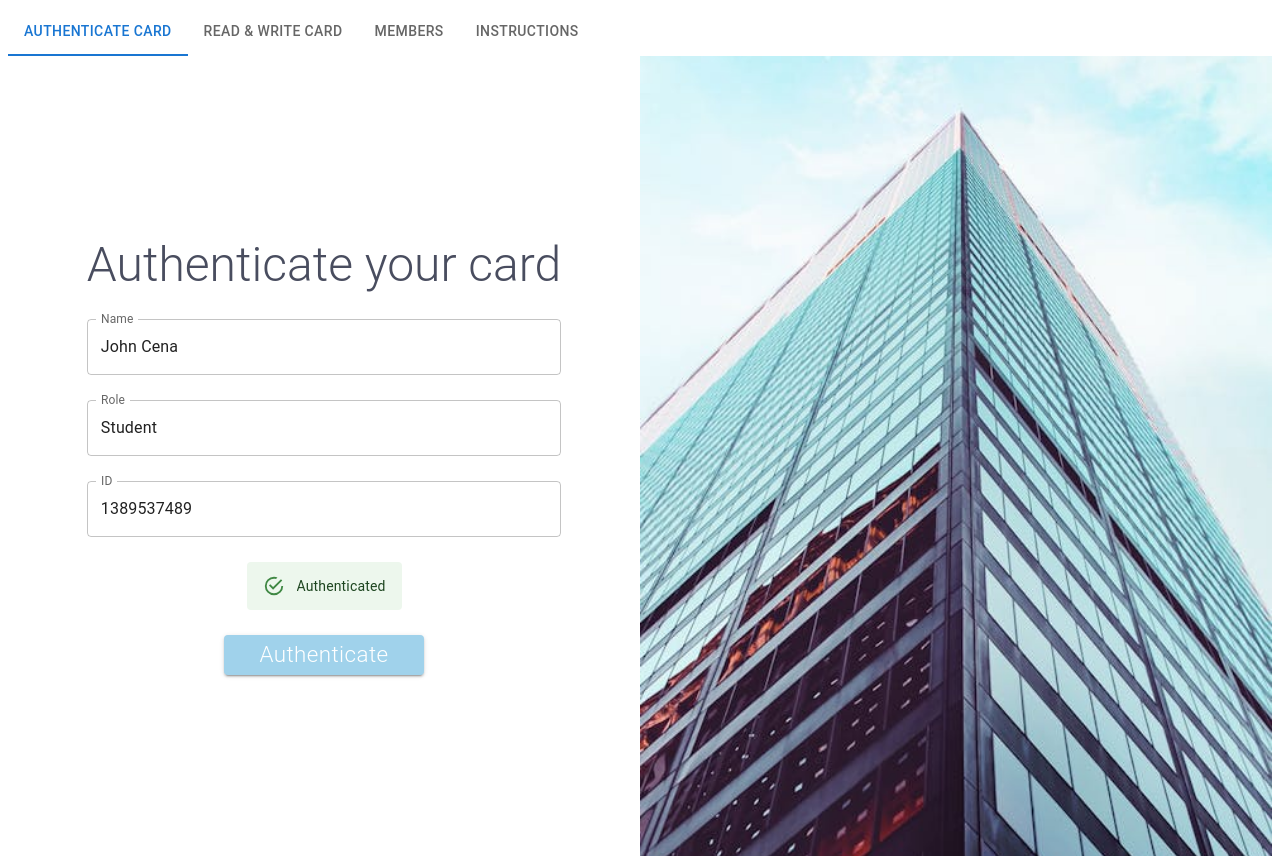
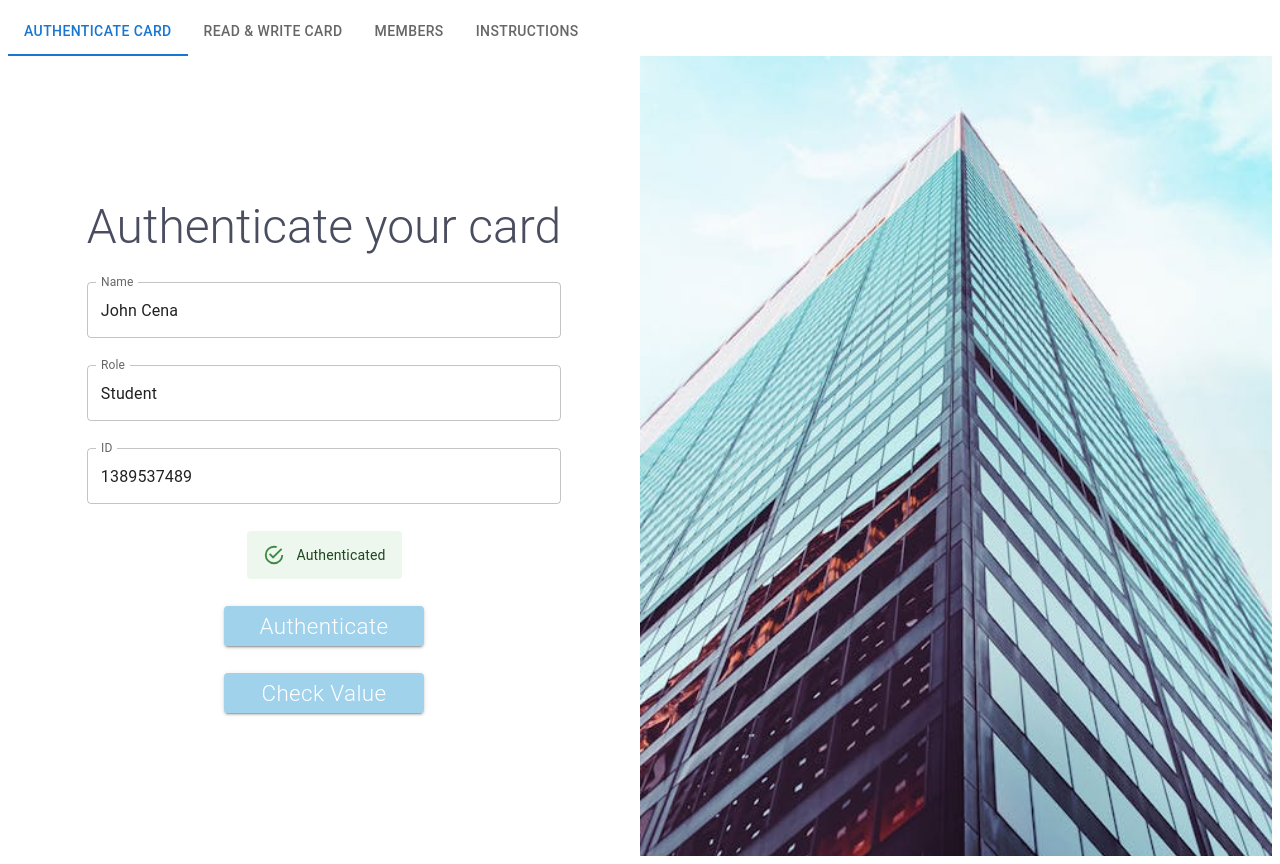
Before and after one commit to bloodofme/RFID-Frontend, a React (Create React App) app: page /authenticate in a window 1280 px wide. Built offline with nearby package versions, Linux system fonts and the light colour scheme.

Commit message:
Add loading animations for authenticate and check card value buttons

```diff
--- a/src/App.tsx
+++ b/src/App.tsx
@@ -32,12 +32,12 @@ const AppContent: React.FC = () => {
         <Tab label="Instructions" component={Link} to="/instructions" />
       </Tabs>
       <Routes>
+        <Route path="/" element={<Navigate to="/authenticate" />} />
         <Route path="/authenticate" element={<Authenticate/>} />
         <Route path="/readwrite" element={<WebUI/>} />
         <Route path="/members" element={<MembersPortal/>} />
         <Route path="/gif" element={<GifPage/>} />
         <Route path="/instructions" element={<Instructions/>} />
-        <Route path="/" element={<Navigate to="/verifycard" />} />
       </Routes>
     </div>
   );
--- a/src/components/authenticateCard/cardAuthenticate.tsx
+++ b/src/components/authenticateCard/cardAuthenticate.tsx
@@ -1,6 +1,6 @@
-import React, {useState} from 'react';
+import React, { useState } from 'react';
 
-import { Alert, Box, Button, Grid2, Stack, Typography } from '@mui/material';
+import { Alert, Box, Button, CircularProgress, Grid2, Stack, Typography } from '@mui/material';
 import { ThemeProvider } from '@mui/material/styles';
 
 import OutputField from './outputField';
@@ -19,8 +19,11 @@ function Authenticate(): React.JSX.Element {
         severity: "success",
         message: "Authenticated",
     });
+    const [loadingAuth, setLoadingAuth] = useState(false);
+    const [loadingCheck, setLoadingCheck] = useState(false);
 
-    const handleButtonClick = async() => {
+    const handleButtonClickAuth = async() => {
+        setLoadingAuth(true);
         try {
             // Construct the URL with query parameters
             const url = `http://127.0.0.1:8080/authenticate`;
@@ -33,13 +36,13 @@ function Authenticate(): React.JSX.Element {
             if (response.ok) {
                 const data = await response.json();
                 setStatus("success");
-                if (status == "success") {
+                if (status === "success") {
                     setName(data.message.name);
                     setRole(data.message.role);
                     setID(data.message.id);
                     setChecksum(data.is_valid_checksum);
 
-                    if (checksum == "true") {
+                    if (checksum === "true") {
                         setAlert({
                             severity: "success",
                             message: "Authenticated!",
@@ -63,6 +66,43 @@ function Authenticate(): React.JSX.Element {
             }
         } catch (error) {
             console.error("Error:", error);
+        } finally {
+            setLoadingAuth(false);
+        }
+    }
+
+    const handleButtonClickCheckValue = async() => {
+        setLoadingCheck(true);
+        try {
+            // Construct the URL with query parameters
+            const url = `http://127.0.0.1:8080/display_value`;
+
+            // Send GET request to Flask backend
+            const response = await fetch(url, {
+              method: "GET",
+            });
+
+            if (response.ok) {
+                const data = await response.json();
+                setStatus("success");
+                if (status === "success") {
+                    setName(data.message.name);
+                    setRole(data.message.role);
+                    setID(data.message.id);
+                } else {
+                    setAlert({
+                        severity: "error",
+                        message: data.message || "Error!",
+                    });
+                }
+                console.log("Response data:", data);
+            } else {
+                console.error("Failed to fetch data from Flask API");
+            }
+        } catch (error) {
+            console.error("Error:", error);
+        } finally {
+            setLoadingCheck(false);
         }
     }
 
@@ -71,7 +111,7 @@ function Authenticate(): React.JSX.Element {
             <Grid2 size={6} sx={{ padding: 2 }} display="flex"  alignItems="center" justifyContent="center">
                 <Stack sx={{
                     display: 'flex',
-                    gap: '25px',
+                    gap: '27px',
                     alignItems: 'center'
                 }}>
                     <ThemeProvider theme={themes} >
@@ -83,13 +123,48 @@ function Authenticate(): React.JSX.Element {
                     <Alert severity={alert.severity as "success" | "error"} >
                         {alert.message}
                     </Alert>
+                    <Box sx={{position: 'relative' }}>
                         <ThemeProvider theme={buttontheme} >
-                        <Button variant="contained" onClick={handleButtonClick}>
+                            <Button variant="contained" onClick={handleButtonClickAuth} disabled={loadingAuth}>
                                 <ThemeProvider theme={themes}>
                                     <Typography variant='h2'>Authenticate</Typography>
                                 </ThemeProvider>
                             </Button>
+                            {loadingAuth && (
+                            <CircularProgress
+                                size={24}
+                                sx={{
+                                    position: 'absolute',
+                                    top: '50%',
+                                    left: '50%',
+                                    marginTop: '-12px',
+                                    marginLeft: '-12px',
+                                }}
+                            />
+                        )}
                         </ThemeProvider>
+                    </Box>
+                    <Box sx={{position: 'relative' }}>
+                        <ThemeProvider theme={buttontheme} >
+                            <Button variant="contained" onClick={handleButtonClickCheckValue} disabled={loadingCheck}>
+                                <ThemeProvider theme={themes}>
+                                    <Typography variant='h2'>Check Value</Typography>
+                                </ThemeProvider>
+                            </Button>
+                            {loadingCheck && (
+                                <CircularProgress
+                                    size={24}
+                                    sx={{
+                                        position: 'absolute',
+                                        top: '50%',
+                                        left: '50%',
+                                        marginTop: '-12px',
+                                        marginLeft: '-12px',
+                                    }}
+                                />
+                            )}
+                        </ThemeProvider>
+                    </Box>
                 </Stack>
             </Grid2>
                 <Grid2 size={6} sx={{ padding: 0, height: '100vh' }}>
--- a/src/components/authenticateCard/outputField.tsx
+++ b/src/components/authenticateCard/outputField.tsx
@@ -1,4 +1,4 @@
-import React, {useState} from 'react';
+import React from 'react';
 
 import { TextField } from '@mui/material';
 
--- a/src/components/pm3WebUI/readCard.tsx
+++ b/src/components/pm3WebUI/readCard.tsx
@@ -1,12 +1,9 @@
 import React, {useState} from 'react';
 
-import { Grid2, Stack, Box, Button } from '@mui/material';
-import { TextField, Typography } from '@mui/material';
-
+import { Grid2, Stack, Button, TextField, Typography } from '@mui/material';
 import { ThemeProvider } from '@mui/material/styles';
 
 import buttontheme from '../../themes/buttontheme'
-import myImage from '../../resources/building.jpeg';
 import themes from '../../themes/themes'
 
 function Authenticate(): React.JSX.Element {
--- a/src/components/pm3WebUI/webUI.tsx
+++ b/src/components/pm3WebUI/webUI.tsx
@@ -1,15 +1,12 @@
 
 import React, { useState } from 'react';
 
+import { Box, Typography } from '@mui/material';
 import { ThemeProvider } from '@mui/material/styles';
-import { Grid2, Box, Button, Stack, TextField, Typography } from '@mui/material';
 
 import theme from '../../themes/themes'
 import dataDummy from '../../resources/dummyCard.json';
-import buttontheme from '../../themes/buttontheme'
-import themes from '../../themes/themes'
 
-import ButtonSubmit from './buttonSubmit';
 import DisplayCardData from './displayCardData';
 
 
```
Also changed, not shown: 1 other file (tests, documents, lock files or other folders). Lines whose indentation alone changed are shown as unchanged.
